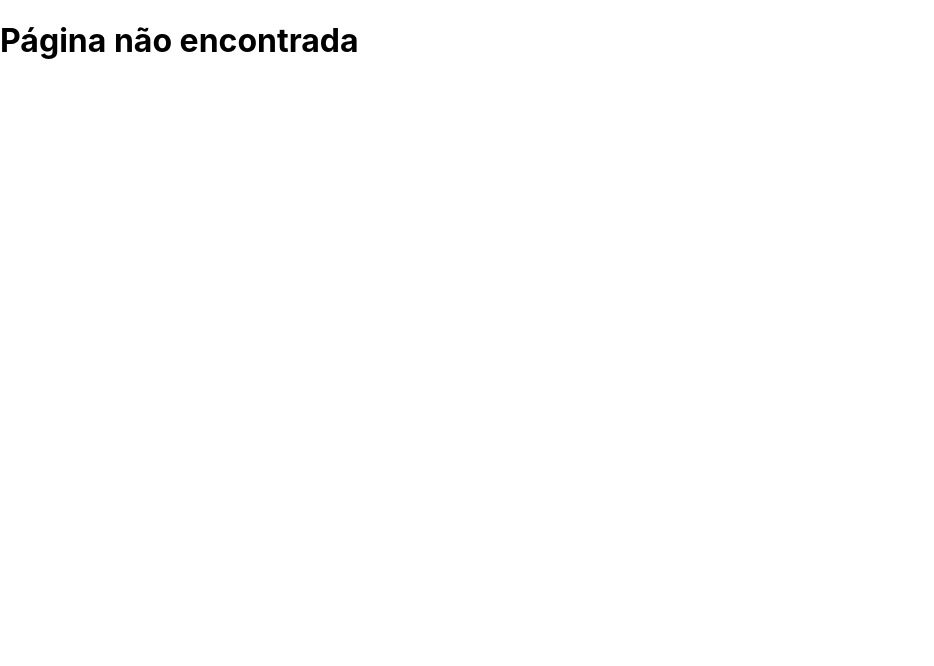
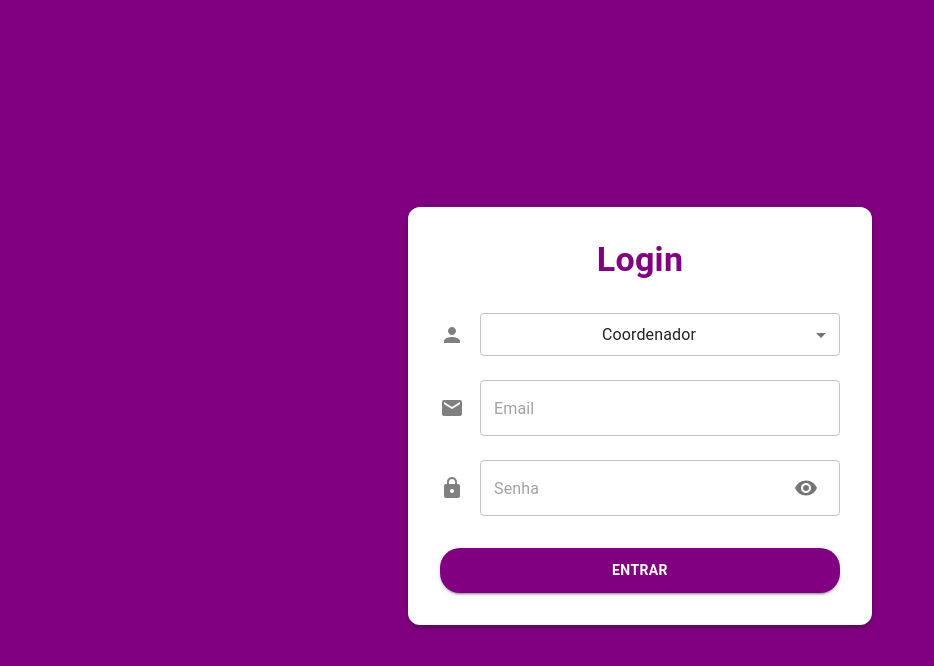
Before and after one commit to RafaelMoura11/mediotec-frontend, a React (Create React App) app: page /login in a window 1280 px wide. Shown: the top 666 px of the page, without its empty margins (0-934 px from the left). Built offline with nearby package versions, Linux system fonts and the light colour scheme.

Commit message:
Tela de login

```diff
--- a/package.json
+++ b/package.json
@@ -3,6 +3,10 @@
   "version": "0.1.0",
   "private": true,
   "dependencies": {
+    "@emotion/react": "^11.13.5",
+    "@emotion/styled": "^11.13.5",
+    "@mui/icons-material": "^6.1.8",
+    "@mui/material": "^6.1.8",
     "@testing-library/jest-dom": "^5.17.0",
     "@testing-library/react": "^13.4.0",
     "@testing-library/user-event": "^13.5.0",
--- a/src/App.js
+++ b/src/App.js
@@ -5,12 +5,14 @@ import CoursesPage from './pages/CoursesPage';
 import ClassesPage from './pages/ClassesPage';
 import UsersPage from './pages/UsersPage';
 import NotificationsPage from './pages/NotificationsPage';
+import LoginPage from './pages/LoginPage';
 
 const App = () => {
     return (
         <Router>
             <Routes>
                 <Route path="/" element={<HomePage />} />
+                <Route path="/login" element={<LoginPage />} />
                 <Route path="/disciplinas" element={<CoursesPage />} />
                 <Route path="/turmas" element={<ClassesPage />} />
                 <Route path="/usuarios" element={<UsersPage />} />
--- a/src/components/CoursesSection.js
+++ b/src/components/CoursesSection.js
@@ -1,8 +1,10 @@
-import React, { useEffect, useState } from 'react';
-import coursesFunctions from '../utils/coursesFunctions';
+import React, { useEffect, useState } from "react";
+import coursesFunctions from "../utils/coursesFunctions";
+import NewCourse from "./modals/NewCourse";
 
 export default function CoursesSection() {
   const [courses, setCourses] = useState([]);
+  const [isModalOpen, setIsModalOpen] = useState(false);
 
   const getAllCourses = async () => {
     const { data } = await coursesFunctions.getAllCourses();
@@ -12,19 +14,29 @@ export default function CoursesSection() {
   useEffect(() => {
     getAllCourses();
   }, []);
+
+  const handleModalOpen = () => {
+    setIsModalOpen(true);
+  };
+
+  const handleModalClose = () => {
+    setIsModalOpen(false);
+  };
+
   return (
     <div>
       <h3>Gerenciamento de Disciplinas</h3>
+      <button onClick={handleModalOpen}>Adicionar</button>
       <ul>
-                {
-                    courses.map((course) => (
-                        <li>
+        {courses.map((course) => (
+          <li key={course.id}>
             <h5>{course.courseName}</h5>
             <p>{course.workload}</p>
           </li>
-                    ))
+        ))}
+      </ul>
+
+      <NewCourse open={isModalOpen} handleClose={handleModalClose} />
+    </div>
+  );
 }
-            </ul>
-        </div>
-    )
-}
--- /dev/null
+++ b/src/components/LoginSection.js
@@ -0,0 +1,133 @@
+import React, { useState } from "react";
+import {
+  Box,
+  Button,
+  TextField,
+  Typography,
+  Select,
+  MenuItem,
+  InputAdornment,
+  IconButton,
+} from "@mui/material";
+import { Visibility, VisibilityOff } from "@mui/icons-material";
+import PersonIcon from "@mui/icons-material/Person";
+import EmailIcon from "@mui/icons-material/Email";
+import LockIcon from "@mui/icons-material/Lock";
+import loginFunctions from "../utils/loginFunctions";
+
+const LoginSection = () => {
+  const [userType, setUserType] = useState("Coordenador");
+  const [email, setEmail] = useState("");
+  const [password, setPassword] = useState("");
+  const [showPassword, setShowPassword] = useState(false);
+
+  const handleTogglePasswordVisibility = () => {
+    setShowPassword(!showPassword);
+  };
+
+  const handleSubmit = async (e) => {
+    e.preventDefault();
+    await loginFunctions.login({ email, password });
+  };
+
+  return (
+    <Box
+      sx={{
+        display: "flex",
+        flexDirection: "column",
+        alignItems: "center",
+        justifyContent: "center",
+        height: "100vh",
+        bgcolor: "purple",
+        padding: 2,
+      }}
+    >
+      <Box
+        component="form"
+        onSubmit={handleSubmit}
+        sx={{
+          width: "100%",
+          maxWidth: "400px",
+          bgcolor: "white",
+          borderRadius: "12px",
+          p: 4,
+          boxShadow: 3,
+          textAlign: "center",
+        }}
+      >
+        <Typography variant="h4" sx={{ mb: 4, color: "purple", fontWeight: "bold" }}>
+          Login
+        </Typography>
+        {/* Tipo de Usuário */}
+        <Box sx={{ display: "flex", alignItems: "center", mb: 3 }}>
+          <PersonIcon sx={{ mr: 2, color: "gray" }} />
+          <Select
+            value={userType}
+            onChange={(e) => setUserType(e.target.value)}
+            fullWidth
+            sx={{
+              "& .MuiSelect-select": {
+                padding: "10px",
+              },
+            }}
+          >
+            <MenuItem value="Coordenador">Coordenador</MenuItem>
+            <MenuItem value="Professor">Professor</MenuItem>
+            <MenuItem value="Aluno">Aluno</MenuItem>
+          </Select>
+        </Box>
+        {/* Email */}
+        <Box sx={{ display: "flex", alignItems: "center", mb: 3 }}>
+          <EmailIcon sx={{ mr: 2, color: "gray" }} />
+          <TextField
+            placeholder="Email"
+            value={email}
+            onChange={(e) => setEmail(e.target.value)}
+            type="email"
+            fullWidth
+          />
+        </Box>
+        {/* Senha */}
+        <Box sx={{ display: "flex", alignItems: "center", mb: 4 }}>
+          <LockIcon sx={{ mr: 2, color: "gray" }} />
+          <TextField
+            placeholder="Senha"
+            value={password}
+            onChange={(e) => setPassword(e.target.value)}
+            type={showPassword ? "text" : "password"}
+            fullWidth
+            InputProps={{
+              endAdornment: (
+                <InputAdornment position="end">
+                  <IconButton onClick={handleTogglePasswordVisibility}>
+                    {showPassword ? <VisibilityOff /> : <Visibility />}
+                  </IconButton>
+                </InputAdornment>
+              ),
+            }}
+          />
+        </Box>
+        {/* Botão de Login */}
+        <Button
+          type="submit"
+          variant="contained"
+          sx={{
+            width: "100%",
+            padding: "10px",
+            bgcolor: "purple",
+            color: "white",
+            fontWeight: "bold",
+            borderRadius: "20px",
+            "&:hover": {
+              bgcolor: "darkviolet",
+            },
+          }}
+        >
+          Entrar
+        </Button>
+      </Box>
+    </Box>
+  );
+};
+
+export default LoginSection;
--- /dev/null
+++ b/src/components/modals/NewCourse.js
@@ -0,0 +1,111 @@
+import React, { useState } from "react";
+import { Modal, Box, TextField, Button, MenuItem, Typography } from "@mui/material";
+
+const NewCourse = ({ open, handleClose }) => {
+  const [formData, setFormData] = useState({
+    nomeDisciplina: "",
+    cargaHoraria: "",
+    professor: "",
+    turma: "",
+    ementa: "",
+  });
+
+  const handleChange = (e) => {
+    const { name, value } = e.target;
+    setFormData({ ...formData, [name]: value });
+  };
+
+  const handleSave = () => {
+    console.log("Dados salvos:", formData);
+    handleClose();
+  };
+
+  return (
+    <Modal open={open} onClose={handleClose}>
+      <Box
+        sx={{
+          position: "absolute",
+          top: "50%",
+          left: "50%",
+          transform: "translate(-50%, -50%)",
+          bgcolor: "white",
+          p: 4,
+          borderRadius: 2,
+          boxShadow: 24,
+          width: "400px",
+        }}
+      >
+        <Typography variant="h6" sx={{ mb: 2, bgcolor: "purple", color: "white", p: 1, borderRadius: 1 }}>
+          Nova Disciplina
+        </Typography>
+        <TextField
+          label="Nome da disciplina"
+          name="nomeDisciplina"
+          fullWidth
+          margin="normal"
+          value={formData.nomeDisciplina}
+          onChange={handleChange}
+        />
+        <TextField
+          label="Carga horária"
+          name="cargaHoraria"
+          select
+          fullWidth
+          margin="normal"
+          value={formData.cargaHoraria}
+          onChange={handleChange}
+        >
+            <MenuItem value="40h">40h</MenuItem>
+            <MenuItem value="60h">60h</MenuItem>
+            <MenuItem value="80h">80h</MenuItem>
+        </TextField>
+        <TextField
+          label="Professor"
+          name="professor"
+          select
+          fullWidth
+          margin="normal"
+          value={formData.professor}
+          onChange={handleChange}
+        >
+            <MenuItem value="Rafael">Rafael</MenuItem>
+            <MenuItem value="Amália">Amália</MenuItem>
+            <MenuItem value="Abraão">Abraão</MenuItem>
+        </TextField>
+        <TextField
+          label="Turma"
+          name="turma"
+          select
+          fullWidth
+          margin="normal"
+          value={formData.turma}
+          onChange={handleChange}
+        >
+          <MenuItem value="Turma A">Turma A</MenuItem>
+          <MenuItem value="Turma B">Turma B</MenuItem>
+          <MenuItem value="Turma C">Turma C</MenuItem>
+        </TextField>
+        <TextField
+          label="Ementa"
+          name="ementa"
+          multiline
+          rows={4}
+          fullWidth
+          margin="normal"
+          value={formData.ementa}
+          onChange={handleChange}
+        />
+        <Box sx={{ display: "flex", justifyContent: "flex-end", gap: 1, mt: 2 }}>
+          <Button variant="outlined" color="secondary" onClick={handleClose}>
+            Cancelar
+          </Button>
+          <Button variant="contained" color="success" onClick={handleSave}>
+            Salvar
+          </Button>
+        </Box>
+      </Box>
+    </Modal>
+  );
+};
+
+export default NewCourse;
--- /dev/null
+++ b/src/pages/LoginPage.js
@@ -0,0 +1,9 @@
+import LoginSection from "../components/LoginSection";
+
+export default function LoginPage() {
+    return (
+        <div>
+            <LoginSection />
+        </div>
+    )
+}
--- /dev/null
+++ b/src/utils/loginFunctions.js
@@ -0,0 +1,19 @@
+import api from "../api";
+
+const BASE_URL = '/auth/login';
+
+const login = async (loginFields) => {
+    try {
+        const response = await api.post(BASE_URL, loginFields);
+        console.log(response);
+        return response;
+    } catch (e) {
+        console.error("Something went wrong.", e);
+    }
+};
+
+const loginFunctions = {
+    login,
+};
+
+export default loginFunctions;
```
Also changed, not shown: 1 other file (tests, documents, lock files or other folders). Lines whose indentation alone changed are shown as unchanged.
